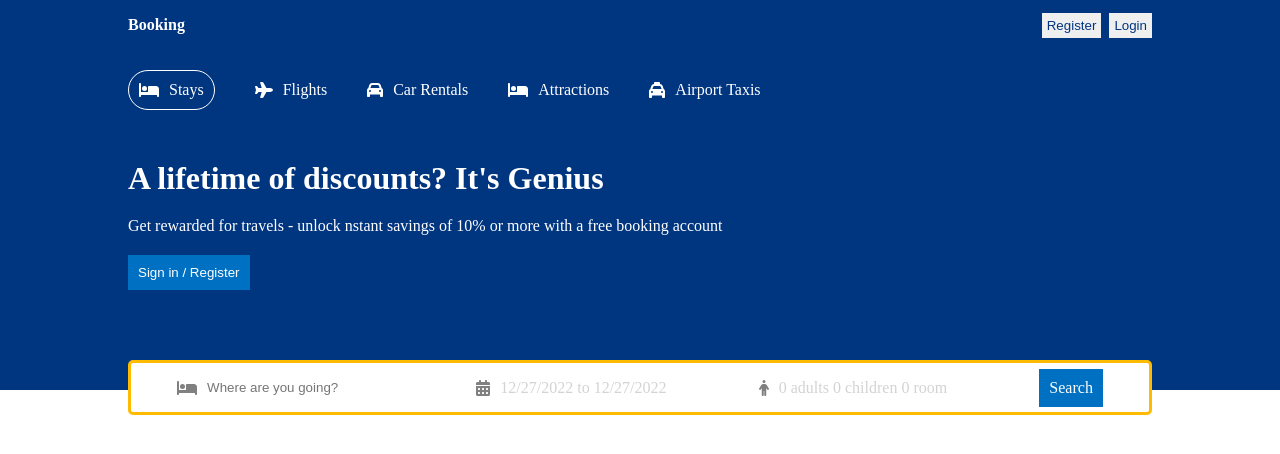
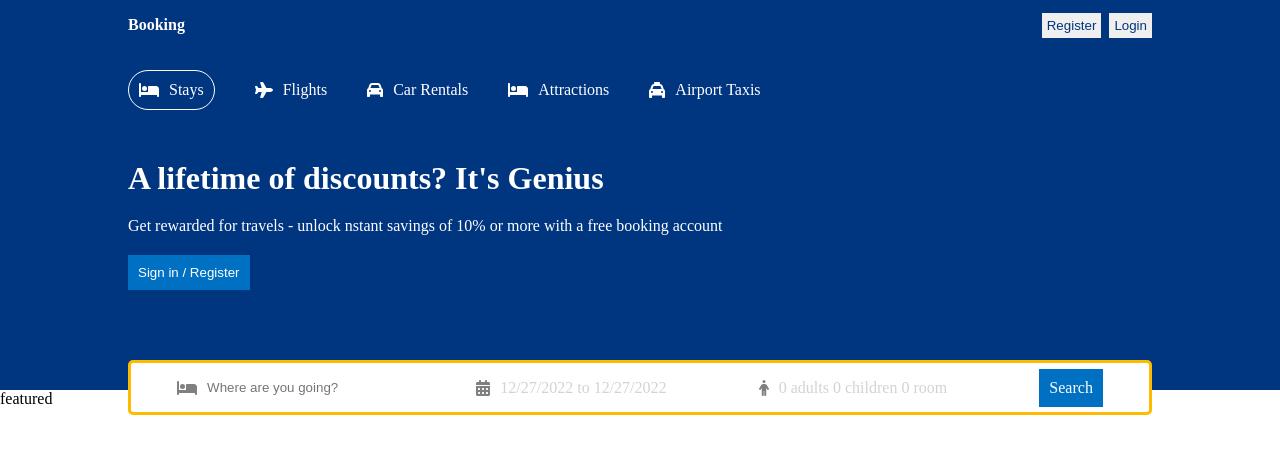
Before and after one commit to gprasad0/Hotel-Booking-App, a React (Vite) app in the folder client/: page / in a window 1280 px wide. Shown: the top 454 px of the page. Built offline with nearby package versions, Linux system fonts and the light colour scheme.

Commit message:
added featured component

```diff
--- /dev/null
+++ b/client/src/components/featured/featured.jsx
@@ -0,0 +1,9 @@
+import "./featured.css";
+
+export const Featured = () =>{
+    return(
+        <div>
+            featured
+        </div>
+    )
+}
--- a/client/src/pages/home/Home.jsx
+++ b/client/src/pages/home/Home.jsx
@@ -1,7 +1,16 @@
-import NavBar from "../../components/navbar/NavBar";
-import Header from "../../components/header/Header";
+import NavBar from '../../components/navbar/NavBar';
+import Header from '../../components/header/Header';
+import { Featured } from '../../components/featured/featured';
 const Home = () => {
-    return ( <div><NavBar/><Header></Header></div> );
-}
+  return (
+    <div>
+      <NavBar />
+      <Header></Header>
+      <div className='homeContainer'>
+          <Featured></Featured>
+      </div>
+    </div>
+  );
+};
 
 export default Home;
```
Also changed, not shown: client/src/components/featured/featured.css (added).
